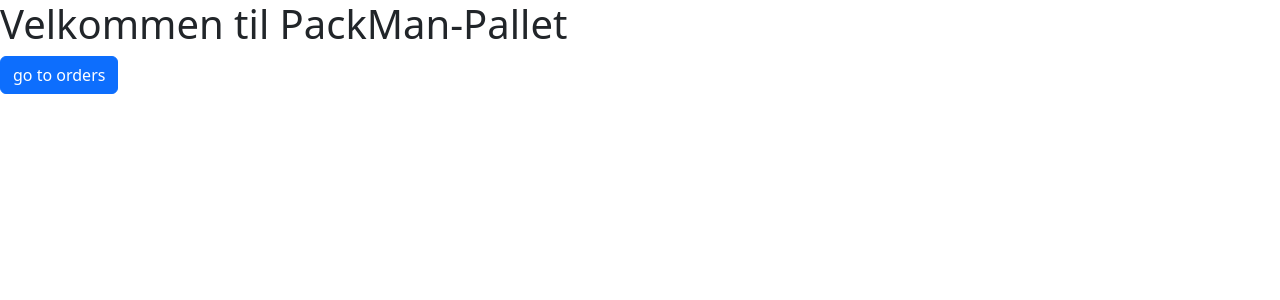
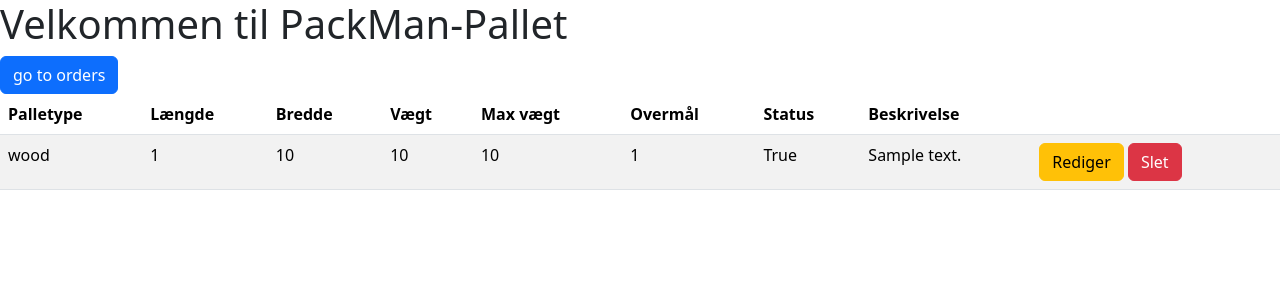
Before and after one commit to SlightlyLessDreamyTeam/PalletOptimizer, an ASP.NET Core app: page /Pallet/Pallet in a window 1280 px wide. Shown: the top 300 px of the page. Run offline with ASP.NET Core 8, Linux system fonts and the light colour scheme; tables that the repository leaves empty hold one stand-in row (values such as "Sample post").

Commit message:
PAL-27 Palleliste Add tabel for pallets

```diff
--- a/PackMan/Controllers/PalletController.cs
+++ b/PackMan/Controllers/PalletController.cs
@@ -1,10 +1,17 @@
 using Microsoft.AspNetCore.Mvc;
+using PackMan.Models;
+using PackMan.Data;
 
 namespace PackMan.Controllers;
 
 public class PalletController : Controller {
+  private readonly PackManDbContext _context;
+  public PalletController (PackManDbContext context) {
+    _context = context;
+  }
 
   public IActionResult Pallet() {
-    return View();
+    IEnumerable<Pallet> pallets = _context.Pallets.ToList();
+    return View(pallets);
   }
 }
--- a/PackMan/Program.cs
+++ b/PackMan/Program.cs
@@ -27,4 +27,4 @@ app.MapControllerRoute(
   .WithStaticAssets();
 
 
-app.Run();
+  app.Run();
--- a/PackMan/Views/Pallet/Pallet.cshtml
+++ b/PackMan/Views/Pallet/Pallet.cshtml
@@ -1,3 +1,6 @@
+@using PackMan.Models
+@model IEnumerable<Pallet>
+
 @{
   ViewData["Title"] = "Pallet";
 }
@@ -9,3 +12,37 @@
 <div>
   <a asp-controller="Orders" asp-action="Orders" class="btn btn-primary">go to orders</a>
 </div>
+
+<table class="table table-striped table-hover">
+  <thead>
+    <tr>
+        <th>Palletype</th>
+        <th>Længde</th>
+        <th>Bredde</th>
+        <th>Vægt</th>
+        <th>Max vægt</th>
+        <th>Overmål</th>
+        <th>Status</th>
+        <th>Beskrivelse</th>
+        <th></th>
+    </tr>
+  </thead>
+  <tbody>
+    @foreach (Pallet p in Model) {
+      <tr>
+        <td> @p.palletType</td>
+        <td>@p.length</td>
+        <td>@p.width</td>
+        <td>@p.Weight</td>
+        <td>@p.MaxWeight</td>
+        <td>@p.Overhang</td>
+        <td>@p.isActive</td>
+        <td>@p.Description</td>
+        <td>
+          <a asp-controller="PalletController" asp-action="Edit" class="btn btn-warning">Rediger</a>
+          <a asp-controller="PalletController" asp-action="Delete" class="btn btn-danger">Slet</a>
+        </td>
+      </tr>
+     }
+    </tbody>
+</table>
```
